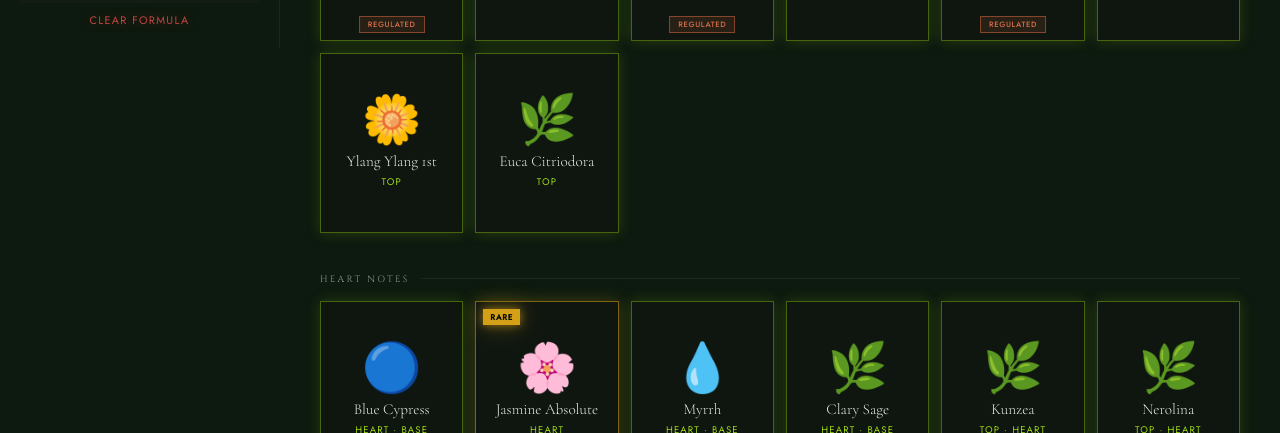
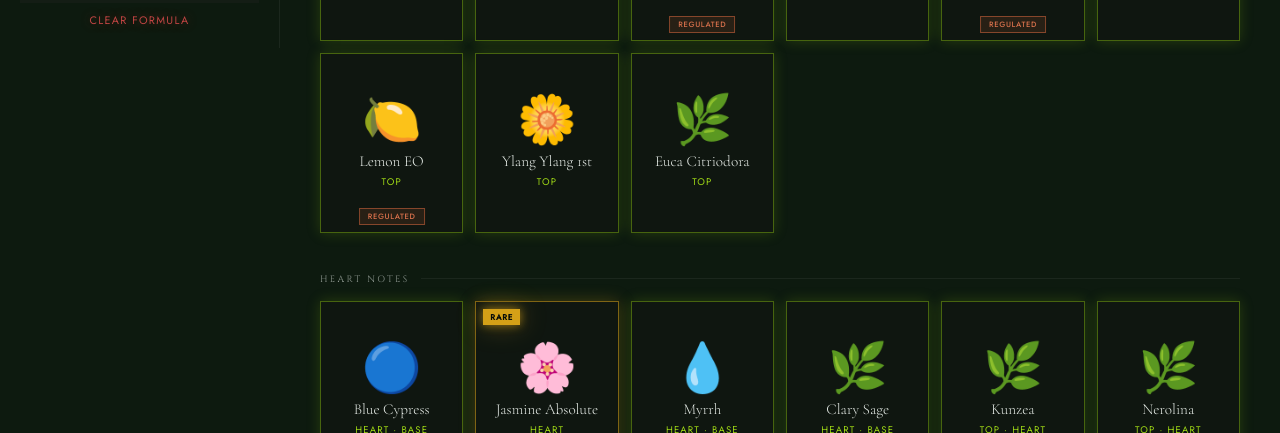
Before and after one commit to profoundnaturalsau/profound-naturals-builder, a website: page index.html in a window 1280 px wide. Shown: the part 752-1185 px from the top of the page. Drawn offline with nearby package versions, Linux system fonts and the light colour scheme.

Commit message:
add IFRA caps — Jasmine 2%, Clove Bud 2%, Pink Grapefruit 4%, Sweet Orange 5%, add Lemon EO, remove Sweet Orange warn

```diff
--- a/index.html
+++ b/index.html
@@ -1088,6 +1088,7 @@
     emoji:'🌸', color:'#c97ab0', rare:true,
     desc:'Rich, heady and intoxicating. One of the most prized florals in perfumery - complex, indolic and deeply feminine.',
     warn:'⚠️ Regulated sensitiser. Profound Naturals formulates in full compliance with current TGA and IFRA standards.',
+    restricted: true, fixedPct: 2.0,
     cost:8.50
   },
   {
@@ -1136,7 +1137,8 @@
     id:'sweet-orange', name:'Sweet Orange', note:'Top', group:'top',
     emoji:'🍊', color:'#e87020',
     desc:'Warm, round and effortlessly cheerful. Cold-pressed from the peel of Citrus sinensis - rich, sweet and fruity.',
-    warn:'⚠️ Phototoxic - cold-pressed citrus. Formulated in compliance with TGA and IFRA guidelines.',
+    warn: null,
+    restricted: true, fixedPct: 5.0,
     cost:1.60
   },
   {
@@ -1150,6 +1152,7 @@
     emoji:'🌰', color:'#8a4020',
     desc:'Intensely warm, spicy and deeply aromatic. One of the most powerful botanicals in natural perfumery - a little goes a very long way.',
     warn:'⚠️ Subject to TGA and IFRA regulatory limits due to high eugenol content. Profound Naturals formulates in full compliance with all applicable guidelines.',
+    restricted: true, fixedPct: 2.0,
     cost:1.80
   },
   // HEART NOTES
@@ -1210,8 +1213,12 @@
   },
   // ── BATCH 3 NEW ──
   { id:'may-chang', name:'May Chang', note:'Top', group:'top', emoji:'🍋', color:'#c0c020', desc:'Bright, lemony and intensely fresh with a clean, almost lemon hard candy-like sweetness. More complex and fruity-floral than a straight citrus - a favourite in natural perfumery.', warn:null, cost:2.00 },
-  { id:'pink-grapefruit', name:'Pink Grapefruit', note:'Top', group:'top', emoji:'🍊', color:'#e8904a', desc:'Bright, juicy and uplifting. Cold-pressed from the peel of Citrus paradisi - an instant mood-lifter with a clean, slightly tart sweetness.', warn:'⚠️ Phototoxic - cold-pressed citrus. Formulated in compliance with TGA and IFRA guidelines.', cost:1.80 },
+  { id:'pink-grapefruit', name:'Pink Grapefruit', note:'Top', group:'top', emoji:'🍊', color:'#e8904a', desc:'Bright, juicy and uplifting. Cold-pressed from the peel of Citrus paradisi - an instant mood-lifter with a clean, slightly tart sweetness.', warn:'⚠️ Phototoxic - cold-pressed citrus. Formulated in compliance with TGA and IFRA guidelines.', restricted: true, fixedPct: 4.0, cost:1.80 },
   { id:'lime-distilled', name:'Lime Distilled', note:'Top', group:'top', emoji:'🍋', color:'#a0c020', desc:'Crisp, clean and vibrantly citrusy. Steam distillation gives this lime a brighter, more transparent character - refreshing and sharp.', warn:null, cost:1.80 },
+  { id:'lemon', name:'Lemon EO', note:'Top', group:'top', emoji:'🍋', color:'#e8e040',
+    desc:'Bright, clean and unmistakably fresh. Cold-pressed from the peel of Citrus limon — sharp, zesty and instantly uplifting with a sparkling, slightly floral character. One of the most versatile top notes in natural perfumery.',
+    warn:'⚠️ Phototoxic — cold-pressed citrus. Profound Naturals formulates in full compliance with TGA and IFRA guidelines.',
+    restricted: true, fixedPct: 2.0, cost:1.80 },
   { id:'ylang-1st', name:'Ylang Ylang 1st', note:'Top', group:'top', emoji:'🌼', color:'#c0a830', desc:'The boldest expression of ylang ylang - sharp, heady and euphoric with an almost narcotic sweetness. The most volatile and intensely floral fraction.', warn:null, cost:2.80 },
   { id:'euca-citriodora', name:'Euca Citriodora', note:'Top', group:'top', emoji:'🌿', color:'#8ab020', desc:'An Australian native with a bright, lemon-fresh character and a distinctly airy, kerosene-like undertone. Widely used as a natural insect repellent. 🌿 Australian Native - icon to be updated.', warn:null, cost:2.00 },
   { id:'cypress', name:'Cypress', note:'Heart · Base', group:'heart', emoji:'🌲', color:'#2a6a3a', desc:'Fresh, green and woody with a clean, resinous warmth. A Mediterranean classic with a crisp, forest-like character that grounds and clarifies.', warn:null, cost:2.40 },
```
